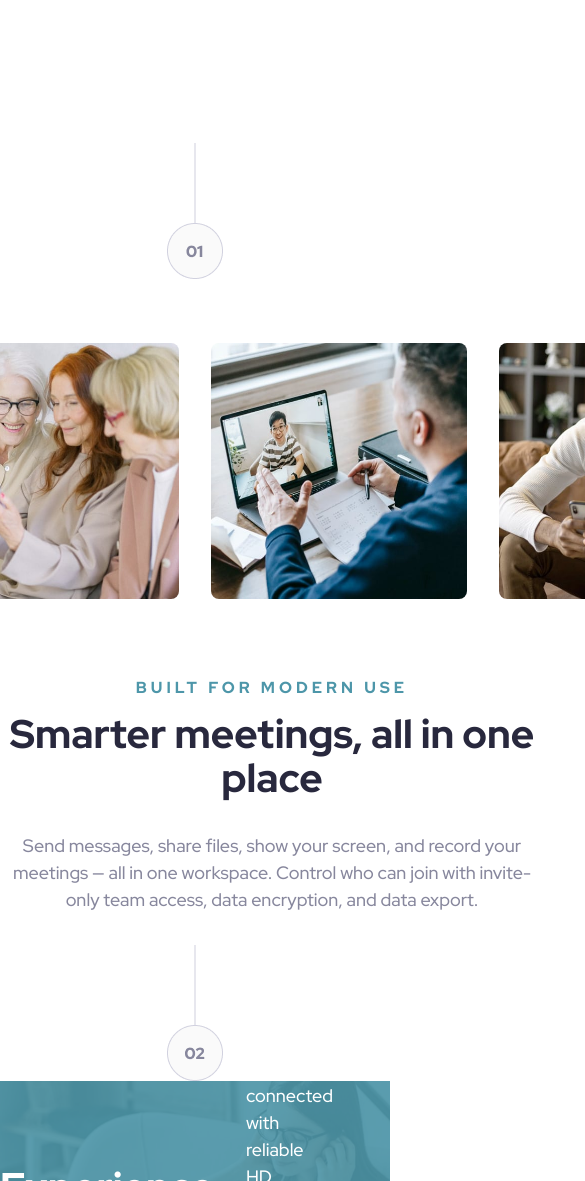
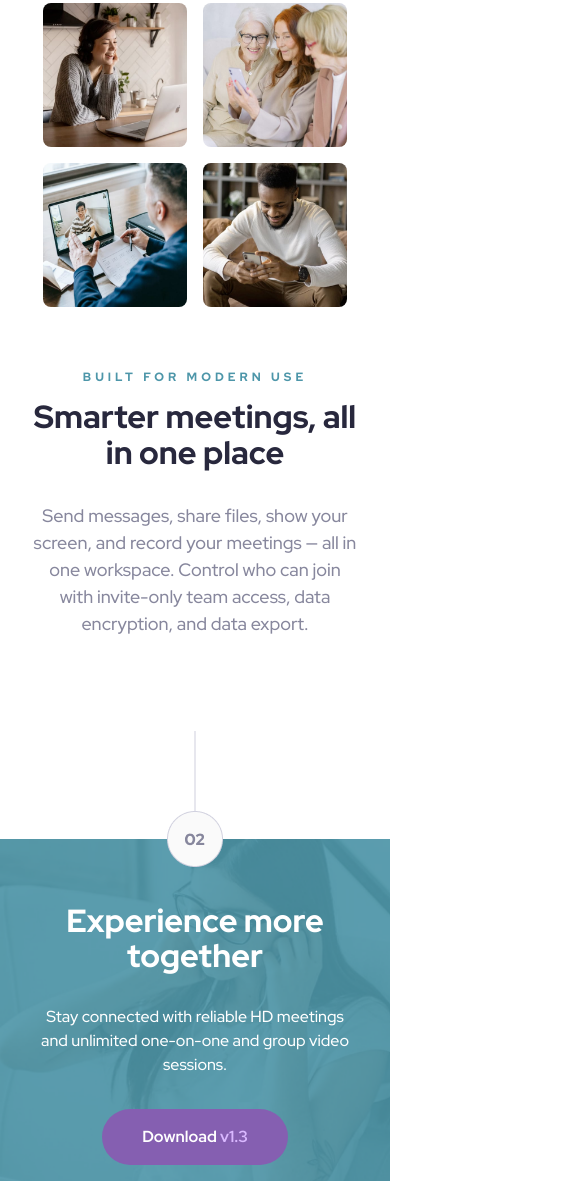
Before and after one commit to underhr/meet-landing-page, a plain HTML site: page index.html in a window 390 px wide. Shown: the part 819-2000 px from the top of the page, 585 px wide, since content can reach past the window. Drawn offline with Linux system fonts and the light colour scheme.

Commit message:
finished project

```diff
--- a/index.html
+++ b/index.html
@@ -4,6 +4,7 @@
   <meta charset="UTF-8">
   <meta name="viewport" content="width=device-width, initial-scale=1.0">
   <link rel="stylesheet" type="text/css" href="styles/style.css">
+  <link rel="stylesheet" type="text/css" href="styles/responsive.css">
   <link rel="icon" type="image/png" sizes="32x32" href="./assets/favicon-32x32.png">
 
   <title>Frontend Mentor | Meet landing page</title>
@@ -27,7 +28,6 @@
     <img src="assets/desktop/image-hero-right.png" alt="" aria-disabled="true" class="desktopHero" id="right">
   </header>
 
-  <img src="assets/circle1.png" alt="01" id="circle2">
 
   <article>
     <div id="imageGallery">
@@ -46,13 +46,14 @@
     </div>
   </article>
 
-  <img src="assets/circle2.png" alt="02">
+  <img src="assets/circle2.png" alt="02" id="circle2">
 
   <footer>
-    <h2>Experience more together</h2>
-    <p>Stay connected with reliable HD meetings and unlimited one-on-one and group video sessions.</p>
-
-    <div id="downloadbtn-purple" class="button">Download <span class="version">v1.3</span></div>
+    <div>
+      <h2>Experience more together</h2>
+      <p>Stay connected with reliable HD meetings and unlimited one-on-one and group video sessions.</p>
+      <div id="downloadbtn-purple" class="button">Download <span class="version">v1.3</span></div>
+    </div>
   </footer>
 </body>
 </html>
--- /dev/null
+++ b/styles/responsive.scss
@@ -0,0 +1,123 @@
+@mixin center {
+    display: flex;
+    align-items: center;
+    justify-content: center;
+}
+
+/* tablet view */
+@media only screen and (max-width:1160px){
+    body{
+        padding-top: 48px;
+    }
+
+    header{
+        flex-direction: column;
+        margin-bottom: 120px;
+        .tabletHero{
+            display: block  !important;
+            width: 100vw;
+        }
+        .desktopHero{
+            display: none;
+        }
+        #headerText{
+            margin-top:72px;
+            h1 {
+                font-size: 48px;
+            }
+        }
+    }
+
+    article {
+        #imageGallery{
+            gap: 24px;
+            img {
+                width:152px;
+                height:152px;
+            }
+        }
+        #articletxt {
+            h3 {
+                font-size: 14px;
+            }
+            h2 {
+                font-size: 36px;
+            }
+        }
+    }
+
+    footer {
+        background-image: url('../assets/tablet/image-footer.png');
+        gap: 24px;
+        > div {
+            flex-direction: column;
+            text-align: center;
+            margin-left :32px;
+            margin-right: 32px;
+        }
+        h2 {
+            width: 100%;
+            font-size: 36px;
+        }
+        p {
+            width: 100%;
+            font-size: 16px;
+
+        }
+    }
+}
+
+/* phone view */
+@media only screen and (max-width:700px){
+    header {
+        margin-bottom: 64px;
+        #headerText{
+            margin:48px 32px 120px 32px;
+            text-shadow: none;
+            margin-top: 48px;
+            margin-bottom: 0px;
+
+            h1 {
+                font-size: 40px;
+            }
+        }
+        #buttons {
+            flex-direction: column;
+        }
+    }
+
+    article {
+        @include center;
+        flex-direction: column;
+        #imageGallery {
+            gap: 16px;
+            flex-wrap: wrap;
+            width: 304px;
+            img {
+                height: 144px;
+                width: 144px;
+            }
+        }
+        #articletxt {
+            width: 100vw;
+            padding-left: 32px;
+            padding-right: 32px;
+            h3 {
+                font-size: 12px;
+            }
+            h2 {
+                font-size: 32px;
+            }
+        }
+    }
+
+    footer {
+        background-image: url('../assets/mobile/image-footer.png');
+        height: fit-content;
+        padding-top: 64px;
+        padding-bottom: 64px;
+        h2 {
+            font-size: 32px;
+        }
+    }
+}
--- a/styles/style.scss
+++ b/styles/style.scss
@@ -29,6 +29,7 @@ $slate900: #28283D;
 
 *{
     margin: 0;
+    box-sizing: border-box;
 }
 
 /* container styles */
@@ -56,7 +57,7 @@ header{
     justify-content:space-between;
     text-align:center;
     margin-top:64px;
-    margin-bottom:130px;
+    margin-bottom:143px;
     width:100vw;
     overflow:hidden;
 
@@ -107,11 +108,11 @@ article {
         @include center;
         margin-top: 64px;
         margin-bottom: 64px;
+        gap: 32px;
         img{
             border-radius: 8px;
             width:256px;
             height:256px;
-            margin:16px;
         }
     }
     #articletxt {
@@ -133,21 +134,28 @@ article {
 }
 
 #circle2 {
-    margin-bottom: -16px;
+    margin-top: 62px;
+    margin-bottom: -28px;
+    z-index: 1;
 }
 
 footer {
+    @include center;
     width: 100vw;
     height: 300px;
-    display: flex;
-    align-items: center;
-    justify-content: space-evenly;
     gap: 32px;
     background-image: url('../assets/desktop/image-footer.png');
     background-size: cover;
 
+    > div {
+        @include center;
+        justify-content: space-evenly;
+        width: 100%;
+    }
+
     h2 {
         @include text(40px, white, 800, 110%);
+        width: 445px;
     }
     p {
         width: 355px;
@@ -165,39 +173,3 @@ footer {
         }
     }
 }
-
-/* tablet view */
-@media only screen and (max-width:1160px){
-    body{
-        padding-top: 48px;
-    }
-    .tabletHero{
-        display: block  !important;
-        width: 100vw;
-    }
-    .desktopHero{
-        display: none;
-    }
-    header{
-        flex-direction: column;
-    }
-    #headerText{
-        margin-top:72px;
-        margin-bottom:64px;
-    }
-    footer {
-        background-image: url('../assets/tablet/image-footer.png');
-    }
-}
-
-/* phone view */
-@media only screen and (max-width:375px){
-    #headerText{
-        margin-top:48px;
-        margin-bottom:120px;
-        text-shadow: none;
-    }
-    footer {
-        background-image: url('../assets/mobile/image-footer.png');
-    }
-}
```
Also changed, not shown: styles/responsive.css (added), styles/style.css, 2 other files.
